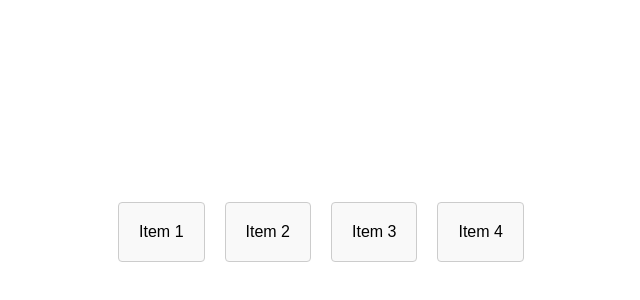
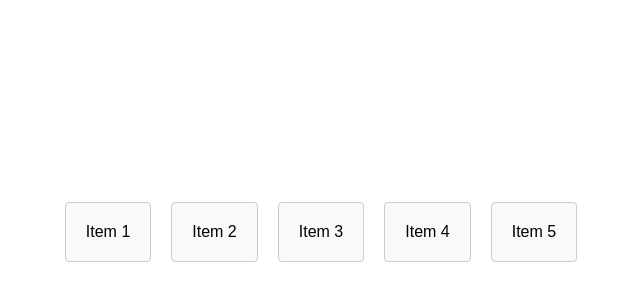
Before and after one commit to o-boneman/dragableCards, a plain HTML site: page index.html in a window 1280 px wide. Shown: the part 176-476 px from the top of the page, without its empty margins (319-959 px from the left). Drawn offline with nearby package versions, Linux system fonts and the light colour scheme.

Commit message:
Update index.html

```diff
--- a/index.html
+++ b/index.html
@@ -53,14 +53,20 @@
     <div class="card" data-card-id="2">Item 2</div>
     <div class="card" data-card-id="3">Item 3</div>
     <div class="card" data-card-id="4">Item 4</div>
+    <div class="card" data-card-id="5">Item 5</div>
   </div>
 
   <script>
     $(function() {
       $(".dragdrop").sortable({
         axis: "x",
+
+        delay: 300,
         items: ".card",
+        tolerance: "pointer",
+        distance: 1,
         revert: true,
+        revertDuration: 100,
         placeholder: "draggable-placeholder",
         forcePlaceholderSize: true,
         opacity: 0.92,
```
